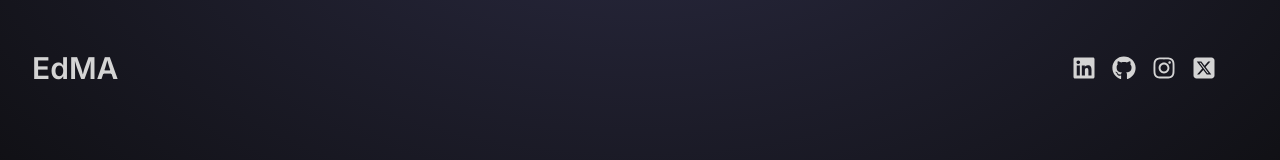
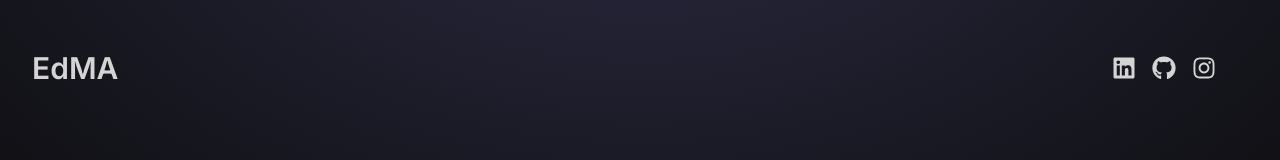
Before and after one commit to edlymulyaandeslin/react-portfolio-lyn, a React (Vite) app: page / in a window 1280 px wide. Shown: the top 160 px of the page. Built offline with nearby package versions, Linux system fonts and the light colour scheme.

Commit message:
[modify]: navbar link to account

```diff
--- a/src/components/About.jsx
+++ b/src/components/About.jsx
@@ -18,7 +18,7 @@ const About = () => {
         <motion.div
           whileInView={{ opacity: 1, x: 0 }}
           initial={{ opacity: 0, x: -100 }}
-          transition={{ duration: 0.5 }}
+          transition={{ duration: 1 }}
           className="w-full lg:w-1/2 lg:p-8"
         >
           <div className="flex items-center justify-center">
@@ -28,7 +28,7 @@ const About = () => {
         <motion.div
           whileInView={{ opacity: 1, x: 0 }}
           initial={{ opacity: 0, x: 100 }}
-          transition={{ duration: 0.5 }}
+          transition={{ duration: 1 }}
           className="w-full lg:w-1/2"
         >
           <div className="flex justify-center lg:justify-start">
--- a/src/components/Navbar.jsx
+++ b/src/components/Navbar.jsx
@@ -1,9 +1,4 @@
-import {
-  FaGithub,
-  FaInstagram,
-  FaLinkedin,
-  FaSquareXTwitter,
-} from "react-icons/fa6";
+import { FaGithub, FaInstagram, FaLinkedin } from "react-icons/fa6";
 
 const Navbar = () => {
   return (
@@ -12,10 +7,18 @@ const Navbar = () => {
         <p className="text-3xl font-semibold">EdMA</p>
       </div>
       <div className="m-8 flex items-center justify-center gap-4 text-2xl">
-        <FaLinkedin />
-        <FaGithub />
-        <FaInstagram />
-        <FaSquareXTwitter />
+        <a
+          href="https://www.linkedin.com/in/edly-mulya-andeslin-79a52326b/"
+          target="_blank"
+        >
+          <FaLinkedin />
+        </a>
+        <a href="https://github.com/edlymulyaandeslin/" target="_blank">
+          <FaGithub />
+        </a>
+        <a href="https://www.instagram.com/__elyynn/" target="_blank">
+          <FaInstagram />
+        </a>
       </div>
     </nav>
   );
```
